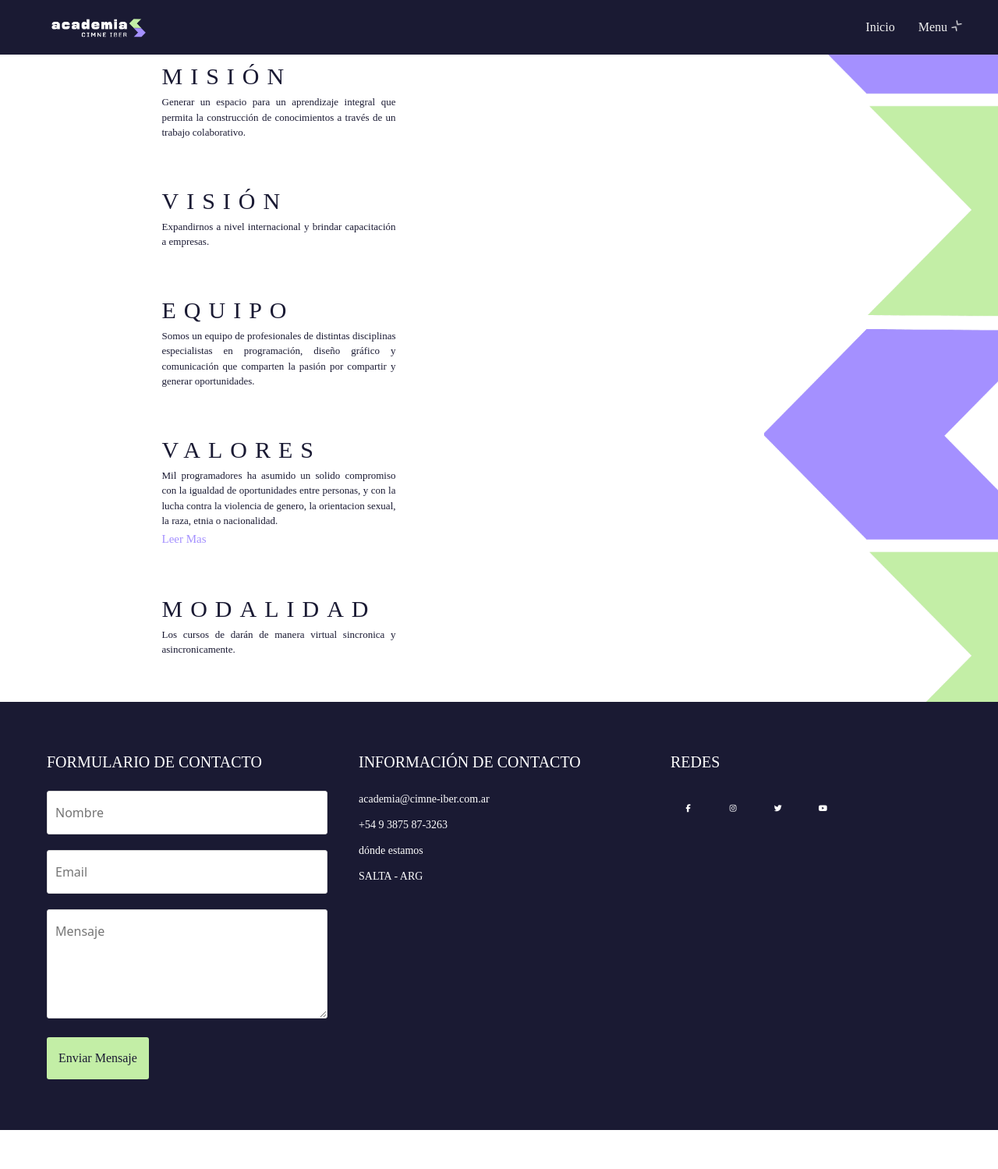
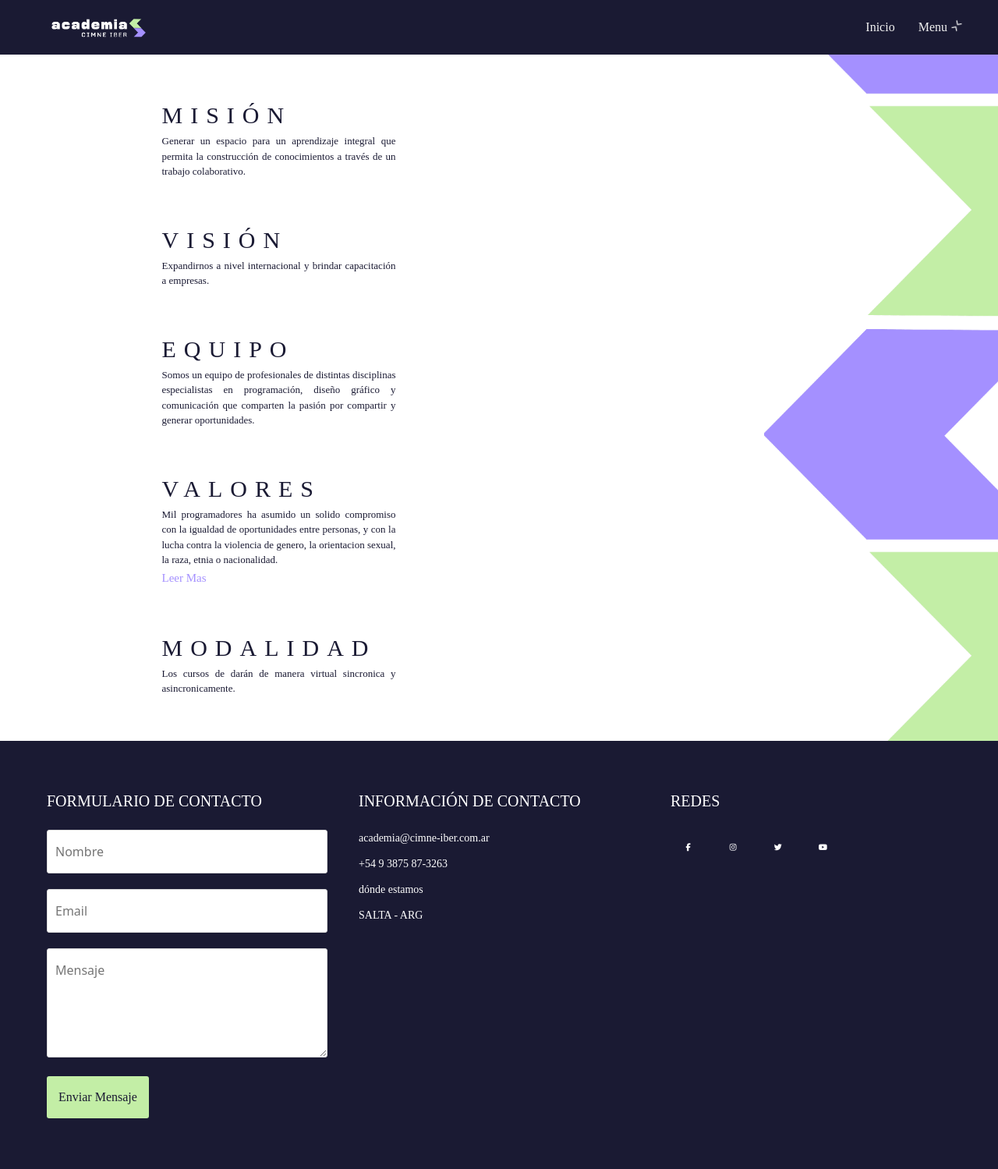
Before and after one commit to facundopereyra554/acadmia, a PHP site: page /nosotros.php in a window 1280 px wide. Shown: the whole page at 78% size. Before the commit the page ends 1449 px from the top, so only its background shows below. Run offline with PHP 8.4, Linux system fonts and the light colour scheme; some libraries are stand-ins or nearby versions; some web fonts are replaced.

Commit message:
Resolviendo Bugs

```diff
--- a/header.php
+++ b/header.php
@@ -74,7 +74,6 @@
                 <ul class="mega-links">
                   <li><a href="#">Ministerios</a></li>
                   <li><a href="#">UPAteCO</a></li>
-                  <li><a href="#">Silentium</a></li>
                 </ul>
               </div>
 
--- a/styles/nosotros.css
+++ b/styles/nosotros.css
@@ -34,10 +34,10 @@ body{
 }
 
 .nos{
+    margin-top: 10rem;
     height: 85rem;
-   ;
+}
 
-}
 
 .nos>img{
     width: 30rem;
@@ -51,7 +51,6 @@ body{
 
 @media (min-width:760px) {
     .nosContent{
-        margin-top: 5rem;
         padding-left: 10rem
     }
 }
```
